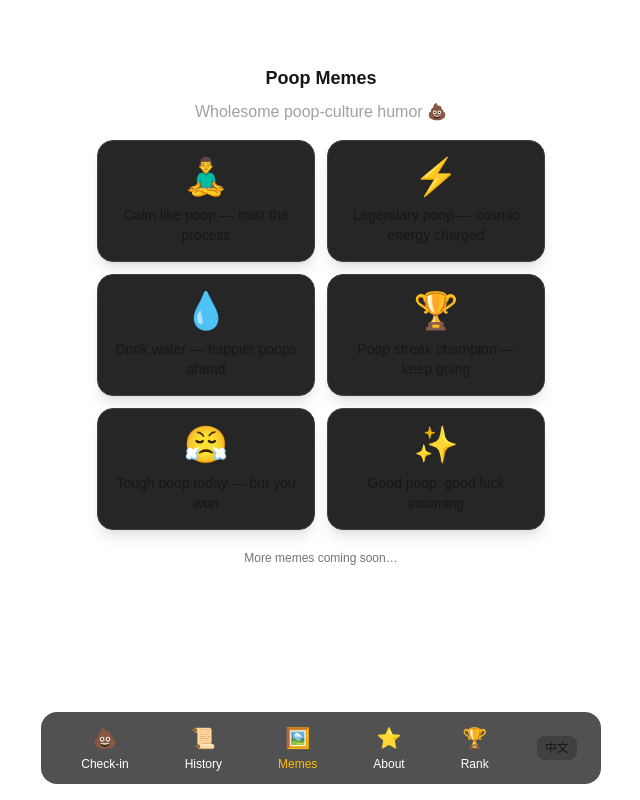
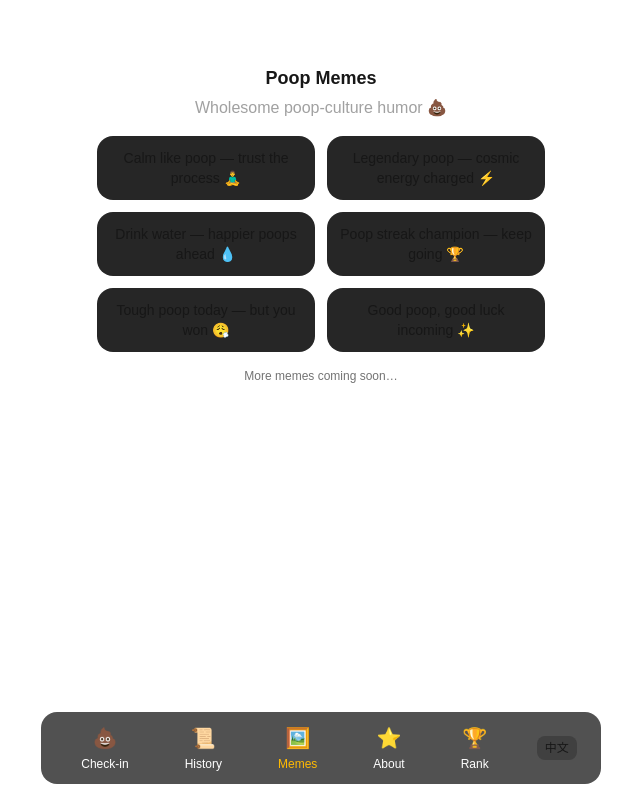
Before and after one commit to alihamza3389/poop-universe, a Next.js app: page /memes in a window 1280 px wide. Shown: the whole page, without its empty margins (319-959 px from the left). Built offline with nearby package versions, Linux system fonts and the light colour scheme.

Commit message:
fix translations on history & memes pages

```diff
--- a/app/history/page.tsx
+++ b/app/history/page.tsx
@@ -2,97 +2,48 @@
 
 import { useEffect, useState } from "react";
 import { supabase } from "@/lib/supabase";
+import { useLang } from "@/app/lang-provider";
 import { getUserId } from "@/lib/user";
-import { useLang } from "@/app/lang-provider";
-
-type Row = {
-  mood: string;
-  created_at: string;
-};
 
 export default function HistoryPage() {
   const { lang } = useLang();
-  const [rows, setRows] = useState<Row[]>([]);
-  const [loading, setLoading] = useState(true);
+  const t = (en: string, zh: string) => (lang === "zh" ? zh : en);
 
-  const text = {
-    cn: {
-      title: "便便记录",
-      empty: "暂无记录… 去签到吧 💩",
-    },
-    en: {
-      title: "Poop History",
-      empty: "No check-ins yet… go poop 💩",
-    },
-  };
-
-  // 💩 Unified mood translations (DB stays English)
-  const moodText = {
-    good: {
-      cn: "好便便 💪",
-      en: "Good poop 💪",
-    },
-    ok: {
-      cn: "还可以 🙂",
-      en: "Okay poop 🙂",
-    },
-    struggle: {
-      cn: "有点难 💛",
-      en: "Tough poop 💛",
-    },
-    legend: {
-      cn: "传奇便便 ⚡",
-      en: "Legendary poop ⚡",
-    },
-  };
-
-  const t = text[lang];
+  const [history, setHistory] = useState<any[]>([]);
 
   useEffect(() => {
-    async function load() {
+    const load = async () => {
       const userId = await getUserId();
       const { data } = await supabase
-        .from("checkins")
+        .from("entries")
         .select("*")
         .eq("user_id", userId)
         .order("created_at", { ascending: false });
 
-      setRows(data || []);
-      setLoading(false);
-    }
+      setHistory(data || []);
+    };
 
     load();
   }, []);
 
   return (
-    <main className="min-h-screen flex justify-center pt-16 px-4 text-center">
-      <div className="max-w-md w-full">
-        <h1 className="text-lg font-bold mb-3">{t.title}</h1>
+    <main className="min-h-screen px-4 pt-16 flex flex-col items-center">
+      <h1 className="text-lg font-bold mb-3">
+        {t("Poop History", "便便历史")}
+      </h1>
 
-        {loading && <p>…</p>}
-
-        {!loading && rows.length === 0 && (
-          <p className="text-neutral-400">{t.empty}</p>
-        )}
-
-        <div className="space-y-2 mt-2">
-          {rows.map((r, i) => {
-            const mood = moodText[r.mood as keyof typeof moodText];
-
-            return (
-              <div
-                key={i}
-                className="bg-neutral-800 rounded-xl px-3 py-2 flex justify-between"
-              >
-                <span>{mood?.[lang] ?? r.mood}</span>
-
-                <span className="text-neutral-400 text-xs">
-                  {new Date(r.created_at).toLocaleString()}
-                </span>
-              </div>
-            );
-          })}
-        </div>
+      <div className="w-full max-w-md space-y-2">
+        {history.map((entry) => (
+          <div
+            key={entry.id}
+            className="bg-neutral-800 px-4 py-3 rounded-xl flex justify-between"
+          >
+            <span>{entry.status}</span>
+            <span className="text-neutral-400 text-xs">
+              {new Date(entry.created_at).toLocaleString()}
+            </span>
+          </div>
+        ))}
       </div>
     </main>
   );
--- a/app/memes/page.tsx
+++ b/app/memes/page.tsx
@@ -2,86 +2,43 @@
 
 import { useLang } from "@/app/lang-provider";
 
-type Meme = {
-  emoji: string;
-  cn: string;
-  en: string;
-};
-
 export default function MemesPage() {
   const { lang } = useLang();
+  const t = (en: string, zh: string) => (lang === "zh" ? zh : en);
 
-  const text = {
-    cn: {
-      title: "便便表情包",
-      subtitle: "快乐、健康、幽默的便便文化 💩",
-    },
-    en: {
-      title: "Poop Memes",
-      subtitle: "Wholesome poop-culture humor 💩",
-    },
-  };
-
-  // 💩 Meme set (static MVP)
-  const memes: Meme[] = [
-    {
-      emoji: "🧘‍♂️",
-      cn: "心静如便 — 顺其自然",
-      en: "Calm like poop — trust the process",
-    },
-    {
-      emoji: "⚡",
-      cn: "传奇便便 — 宇宙能量已充满",
-      en: "Legendary poop — cosmic energy charged",
-    },
-    {
-      emoji: "💧",
-      cn: "多喝水 — 便便更快乐",
-      en: "Drink water — happier poops ahead",
-    },
-    {
-      emoji: "🏆",
-      cn: "坚持签到 — 你是便便冠军",
-      en: "Poop streak champion — keep going",
-    },
-    {
-      emoji: "😤",
-      cn: "今天便便有点难 — 但你赢了",
-      en: "Tough poop today — but you won",
-    },
-    {
-      emoji: "✨",
-      cn: "好便便，好运降临",
-      en: "Good poop, good luck incoming",
-    },
+  const memes = [
+    t("Calm like poop — trust the process 🧘‍♂️", "沉稳如便便 —— 相信过程 🧘‍♂️"),
+    t("Legendary poop — cosmic energy charged ⚡", "传奇便便 —— 宇宙能量已充满 ⚡"),
+    t("Drink water — happier poops ahead 💧", "多喝水 —— 更开心的便便在前方 💧"),
+    t("Poop streak champion — keep going 🏆", "便便连胜冠军 —— 继续保持 🏆"),
+    t("Tough poop today — but you won 😮‍💨", "今天的便便很难 —— 但你赢了 😮‍💨"),
+    t("Good poop, good luck incoming ✨", "好运即将到来 —— 因为好便便 ✨"),
   ];
 
-  const t = text[lang];
+  return (
+    <main className="min-h-screen pt-16 px-4 flex flex-col items-center text-center">
+      <h1 className="text-lg font-bold mb-1">
+        {t("Poop Memes", "便便表情包")}
+      </h1>
 
-  return (
-    <main className="min-h-screen flex justify-center pt-16 px-4 text-center">
-      <div className="max-w-md w-full">
-        <h1 className="text-lg font-bold mb-2">{t.title}</h1>
-        <p className="text-neutral-400 mb-4">{t.subtitle}</p>
+      <p className="text-neutral-400 mb-4">
+        {t("Wholesome poop-culture humor 💩", "治愈系便便文化幽默 💩")}
+      </p>
 
-        <div className="grid grid-cols-1 sm:grid-cols-2 gap-3">
+      <div className="grid grid-cols-2 gap-3 max-w-md w-full">
         {memes.map((m, i) => (
           <div
             key={i}
-              className="bg-neutral-800 rounded-2xl p-4 shadow-lg border border-neutral-700"
+            className="bg-neutral-800 px-3 py-3 rounded-2xl text-sm"
           >
-              <div className="text-4xl mb-2">{m.emoji}</div>
-              <p className="text-sm">
-                {lang === "cn" ? m.cn : m.en}
-              </p>
+            {m}
           </div>
         ))}
       </div>
 
-        <p className="text-neutral-500 text-xs mt-5">
-          More memes coming soon…
+      <p className="mt-4 text-neutral-500 text-xs">
+        {t("More memes coming soon…", "更多便便梗图即将到来…")}
       </p>
-      </div>
     </main>
   );
 }
```
Lines whose indentation alone changed are shown as unchanged.
